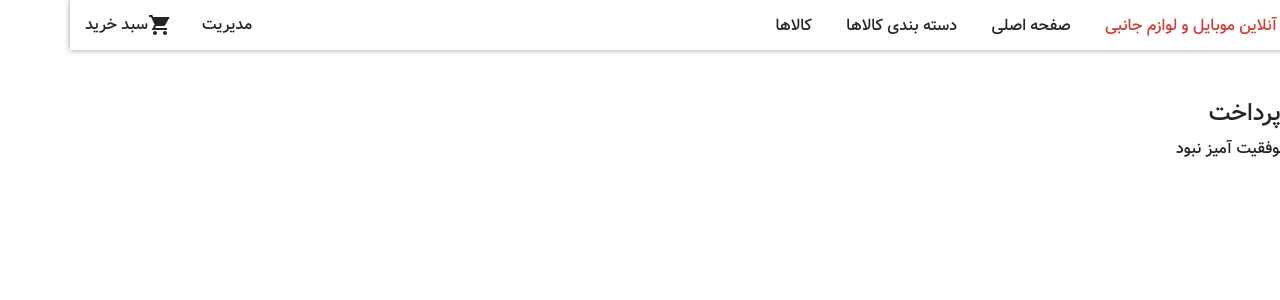
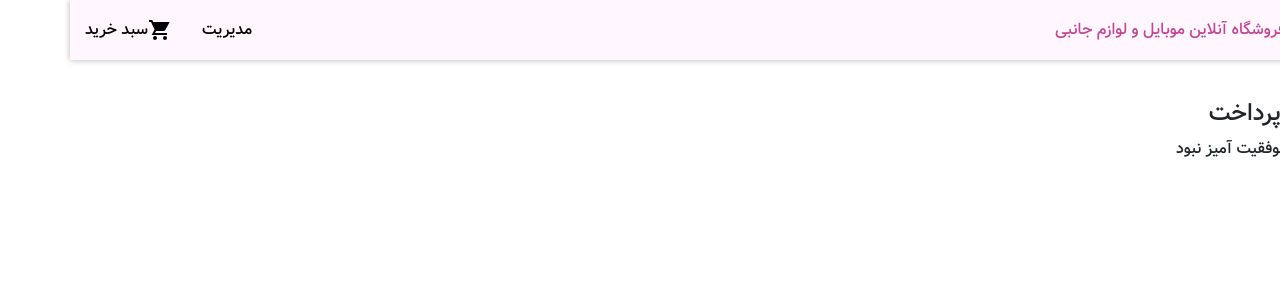
Before and after one commit to khadijeh68/maktab76-online-shop-allahgholi, a React (Create React App) app in the folder online-shop/: page /failPaymant in a window 1280 px wide. Shown: the top 300 px of the page. Built offline with nearby package versions, Linux system fonts and the light colour scheme.

Commit message:
products,orders added to db.json

```diff
--- a/online-shop/src/App.js
+++ b/online-shop/src/App.js
@@ -16,6 +16,7 @@ import PaymentPanel from "./pages/paymant/PaymantPanel";
 import SuccessPaymant from "./pages/paymant/SuccessPaymant";
 import FailPaymant from "./pages/paymant/FailPaymant";
 import Inventory from "./pages/inventory/Inventory";
+
 
 function App() {
   return (
@@ -37,6 +38,7 @@ function App() {
         <Route path="login" element={<Login />} />
 
         <Route path="admin" element={<SharedAdminLayout />}>
+          <Route index element={<Orders />}/>
           <Route path="product" element={<Product />} />
           <Route path="inventory" element={<Inventory />} />
           <Route path="orders" element={<Orders />} />
--- a/online-shop/src/index.js
+++ b/online-shop/src/index.js
@@ -1,13 +1,15 @@
-import React from 'react';
-import ReactDOM from 'react-dom/client';
-import './index.css';
-import App from './App';
+import React from "react";
+import ReactDOM from "react-dom/client";
+import "./index.css";
+import App from "./App";
+import { store } from "./redux/store";
+import { Provider } from "react-redux";
 
-
-
-const root = ReactDOM.createRoot(document.getElementById('root'));
+const root = ReactDOM.createRoot(document.getElementById("root"));
 root.render(
   <React.StrictMode>
-    <App />
+    <Provider store={store}>
+      <App />
+    </Provider>
   </React.StrictMode>
 );
--- a/online-shop/src/pages/categories/Categories.js
+++ b/online-shop/src/pages/categories/Categories.js
@@ -28,68 +28,74 @@ function Categories() {
       <div className={classes.sidebar}>
         <div>
           <Link to="/" className={classes.link}>
-            گوشی موبایل
+            گوشی اپل
           </Link>
           <p>اپل</p>
-          <p>سامسونگ</p>
-          <p>شیائومی</p>
-          <p>هوآوی</p>
-          <p>نوکیا</p>
+          <p>اپل</p>
+          <p>اپل</p>
+          <p>اپل</p>
+          <p>اپل</p>
+          <p>اپل</p>
         </div>
 
         <div>
           <Link to="/" className={classes.link}>
-            هدفون و هندزفری
+           گوشی سامسونگ
           </Link>
-          <p>اپل</p>
           <p>سامسونگ</p>
-          <p>شیائومی</p>
-          <p>هوآوی</p>
-          <p>نوکیا</p>
+          <p>سامسونگ</p>
+          <p>سامسونگ</p>
+          <p>سامسونگ</p>
+          <p>سامسونگ</p>
+          <p>سامسونگ</p>
         </div>
 
         <div>
           <Link to="/" className={classes.link}>
-            کیف و کاور
+          گوشی شیائومی
           </Link>
-          <p>اپل</p>
-          <p>سامسونگ</p>
           <p>شیائومی</p>
-          <p>هوآوی</p>
-          <p>نوکیا</p>
+          <p>شیائومی</p>
+          <p>شیائومی</p>
+          <p>شیائومی</p>
+          <p>شیائومی</p>
+          <p>شیائومی</p>
         </div>
 
         <div>
           <Link to="/" className={classes.link}>
-            محافظ صفحه نمایش
+            گوشی هوآوی
           </Link>
-          <p>اپل</p>
-          <p>سامسونگ</p>
-          <p>شیائومی</p>
           <p>هوآوی</p>
-          <p>نوکیا</p>
+          <p>هوآوی</p>
+          <p>هوآوی</p>
+          <p>هوآوی</p>
+          <p>هوآوی</p>
+          <p>هوآوی</p>
         </div>
 
         <div>
           <Link to="/" className={classes.link}>
-            ساعت هوشمند
+        گوشی آنر
           </Link>
-          <p>اپل</p>
-          <p>سامسونگ</p>
-          <p>شیائومی</p>
-          <p>هوآوی</p>
+          <p>آنر</p>
+          <p>آنر</p>
+          <p>آنر</p>
+          <p>آنر</p>
+          <p>آنر</p>
           <p>آنر</p>
         </div>
       </div>
 
       <div className={classes.Categories}>
         <Link to="/" className={classes.link}>
-          گوشی موبایل
+          گوشی نوکیا
         </Link>
-        <p>اپل</p>
-        <p>سامسونگ</p>
-        <p>شیائومی</p>
-        <p>هوآوی</p>
+        <p>نوکیا</p>
+        <p>نوکیا</p>
+        <p>نوکیا</p>
+        <p>نوکیا</p>
+        <p>نوکیا</p>
         <p>نوکیا</p>
       </div>
     </div>
--- a/online-shop/src/pages/home/Home.js
+++ b/online-shop/src/pages/home/Home.js
@@ -42,7 +42,11 @@ function Home() {
       </Link>
       نمایش 6 محصول
       <Link to="/categories" className={classes.link}>
-        گوشی هواوی
+        گوشی هوآوی
+      </Link>
+      نمایش 6 محصول
+      <Link to="/categories" className={classes.link}>
+        گوشی آنر
       </Link>
       نمایش 6 محصول
       <Link to="/categories" className={classes.link}>
--- a/online-shop/src/pages/paymant/FailPaymant.js
+++ b/online-shop/src/pages/paymant/FailPaymant.js
@@ -8,10 +8,10 @@ const useStyles = makeStyles({
     display: "flex",
     alignItems: "center",
     justifyContent: "space-between",
-    backgroundColor: "#fff",
+    backgroundColor: "#fff7fd",
     width: "100vw",
-    height: "50px",
-    boxShadow: "0 0 6px rgb(0 0 0 / 40%)",
+    height: "60px",
+    boxShadow: "0 0 6px rgb(0 0 0 / 30%)",
     position: "fixed",
     zIndex: "100",
   },
@@ -34,7 +34,7 @@ const useStyles = makeStyles({
     backgroundColor: "whitesmoke",
   },
   logo: {
-    color: "#D43C37",
+    color: "#C14795",
   },
   h4: {
     marginTop: "100px",
@@ -45,20 +45,34 @@ const useStyles = makeStyles({
     display: "flex",
     flexDirection: "column",
   },
+  img: {
+    width: "50px",
+    height: "52px",
+  },
 });
 
 function FailPaymant() {
+  const navLinkStyles = ({ isActive }) => {
+    return {
+      color: isActive ? "#C14795" : "black",
+    };
+  };
   const classes = useStyles();
   return (
     <div className={classes.container}>
       <div className={classes.nav}>
         <div className={classes.rightNav}>
-          <NavLink to="/" className={classes.span}>
+          <NavLink to="/" className={classes.span} style={navLinkStyles}>
+          <img
+              className={classes.img}
+              src={`../../../image/logo.png`}
+              alt="logo"
+            />
             <span className={classes.logo}>
-              فروشگاه آنلاین موبایل و لوازم جانبی{" "}
+              فروشگاه آنلاین موبایل و لوازم جانبی
             </span>
           </NavLink>
-
+{/*
           <NavLink to="/" className={classes.span}>
             <span>صفحه اصلی </span>
           </NavLink>
@@ -69,15 +83,15 @@ function FailPaymant() {
 
           <NavLink to="/products" className={classes.span}>
             <span>کالاها</span>
-          </NavLink>
+          </NavLink> */}
         </div>
 
-        <div className={classes.leftNav}>
-          <NavLink to="/login" className={classes.span}>
+        <div className={classes.leftNav} >
+          <NavLink to="/login" className={classes.span} style={navLinkStyles}>
             <span>مدیریت </span>
           </NavLink>
 
-          <NavLink to="/shoppingCart" className={classes.span}>
+          <NavLink to="/shoppingCart" className={classes.span} style={navLinkStyles}>
             <div className={classes.basket}>
               <ShoppingCartSharpIcon />
               <span>سبد خرید </span>
--- a/online-shop/src/pages/paymant/SuccessPaymant.js
+++ b/online-shop/src/pages/paymant/SuccessPaymant.js
@@ -1,5 +1,6 @@
 import { makeStyles } from "@material-ui/core";
 import { NavLink } from "react-router-dom";
+import "../../index.css";
 
 const useStyles = makeStyles({
   nav: {
@@ -7,10 +8,10 @@ const useStyles = makeStyles({
     display: "flex",
     alignItems: "center",
     justifyContent: "space-between",
-    backgroundColor: "#fff",
+    backgroundColor: "#fff7fd",
     width: "100vw",
-    height: "50px",
-    boxShadow: "0 0 6px rgb(0 0 0 / 40%)",
+    height: "60px",
+    boxShadow: "0 0 6px rgb(0 0 0 / 30%)",
     position: "fixed",
     zIndex: "100",
   },
@@ -33,7 +34,7 @@ const useStyles = makeStyles({
     backgroundColor: "whitesmoke",
   },
   logo: {
-    color: "#D43C37",
+    color: "#C14795",
   },
   h4: {
     marginTop: "100px",
@@ -44,35 +45,49 @@ const useStyles = makeStyles({
     display: "flex",
     flexDirection: "column",
   },
+  img: {
+    width: "50px",
+    height: "52px",
+  },
 });
 
 function SuccessPaymant() {
+  const navLinkStyles = ({ isActive }) => {
+    return {
+      color: isActive ? "#C14795" : "black",
+    };
+  };
   const classes = useStyles();
   return (
     <div className={classes.container}>
       <div className={classes.nav}>
         <div className={classes.rightNav}>
-          <NavLink to="/" className={classes.span}>
+          <NavLink to="/" className={classes.span} style={navLinkStyles}>
+            <img
+              className={classes.img}
+              src={`../../../image/logo.png`}
+              alt="logo"
+            />
             <span className={classes.logo}>
-              فروشگاه آنلاین موبایل و لوازم جانبی{" "}
+              فروشگاه آنلاین موبایل و لوازم جانبی
             </span>
           </NavLink>
-
-          <NavLink to="/" className={classes.span}>
+          {/*
+          <NavLink to="/" className={classes.span} style={navLinkStyles}>
             <span>صفحه اصلی </span>
           </NavLink>
 
-          <NavLink to="/categories" className={classes.span}>
+          <NavLink to="/categories" className={classes.span} style={navLinkStyles}>
             <span>دسته بندی کالاها </span>
           </NavLink>
 
           <NavLink to="/products" className={classes.span}>
             <span>کالاها</span>
-          </NavLink>
+          </NavLink> */}
         </div>
 
         <div className={classes.leftNav}>
-          <NavLink to="/login" className={classes.span}>
+          <NavLink to="/login" className={classes.span} style={navLinkStyles}>
             <span>مدیریت </span>
           </NavLink>
         </div>
--- a/online-shop/src/redux/Store.js
+++ b/online-shop/src/redux/Store.js
@@ -1,6 +1,6 @@
 import { configureStore } from "@reduxjs/toolkit";
 
-export default configureStore({
+export const store = configureStore({
     reducer: {
 
     },
```
